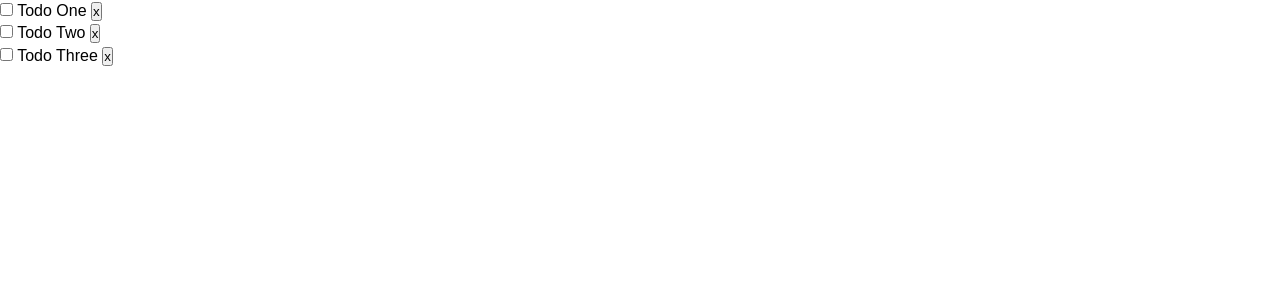
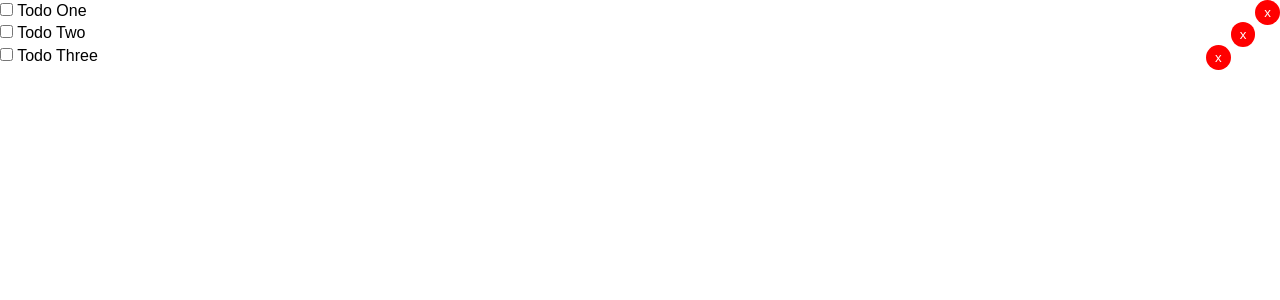
Before and after one commit to ivanleeswe/TodoListApp-Angular, an Angular app: page / in a window 1280 px wide. Shown: the top 300 px of the page. Built offline with nearby package versions, Linux system fonts and the light colour scheme.

Commit message:
Implemtented CSS for just the todo-item component

```diff
--- a/src/app/components/todo-item/todo-item.component.css
+++ b/src/app/components/todo-item/todo-item.component.css
@@ -0,0 +1,19 @@
+.del {
+  background: #ff0000;
+  color: #fff;
+  border: none;
+  padding: 5px 9px;
+  border-radius: 50%;
+  cursor: pointer;
+  float: right;
+}
+
+.todo {
+  background: #f4f4f4;
+  padding: 10px;
+  border-bottom: 1px #ccc dotted;
+}
+
+.is-complete {
+  text-decoration: line-through;
+}
```
